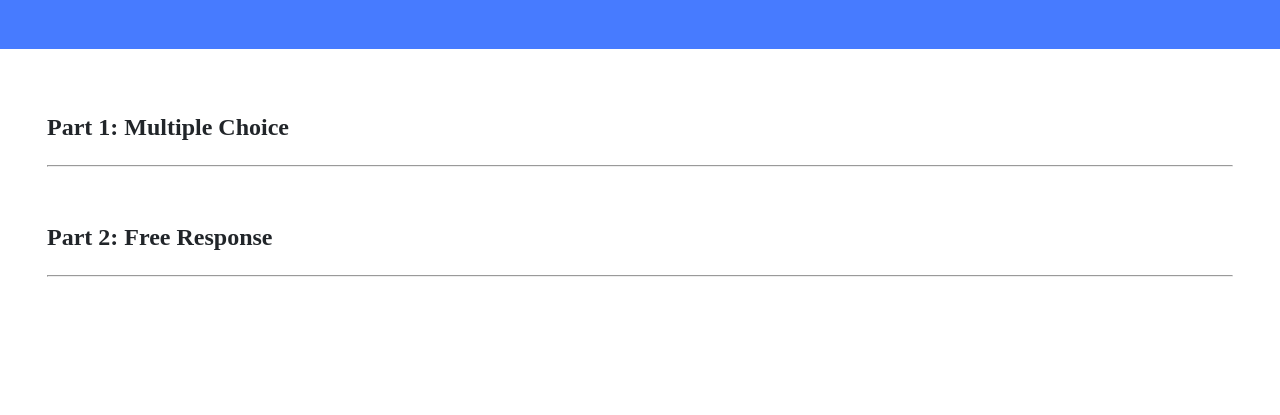
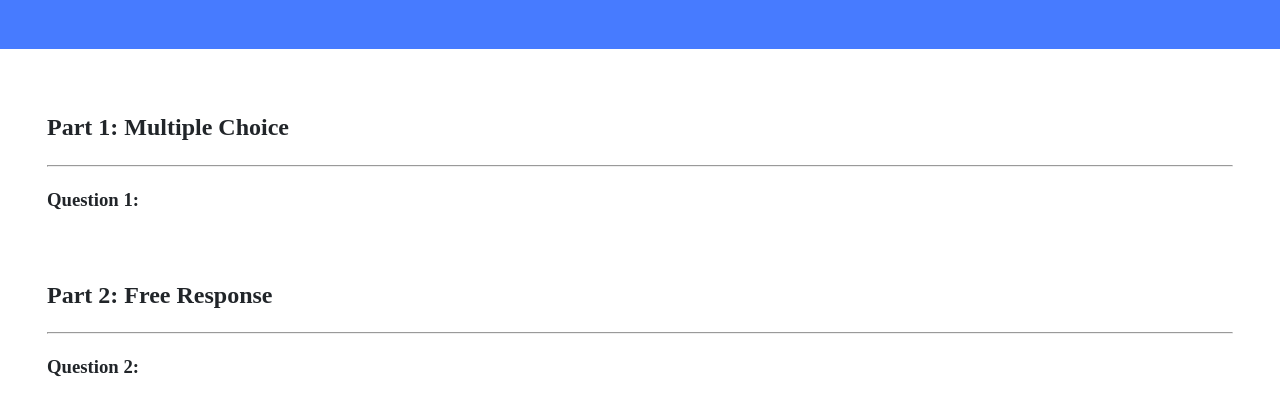
Before and after one commit to Iris-CR/CS50, a plain HTML site: page trivia/index.html in a window 1280 px wide. Shown: the part 151-566 px from the top of the page. Drawn offline with Linux system fonts and the light colour scheme.

Commit message:
Wed, Aug 21, 2024, 1:52 PM -03:00

```diff
--- a/trivia/index.html
+++ b/trivia/index.html
@@ -19,12 +19,14 @@
                 <h2>Part 1: Multiple Choice </h2>
                 <hr>
                 <!-- TODO: Add multiple choice question here -->
+                 <h3>Question 1:</h3>
             </div>
 
             <div class="section">
                 <h2>Part 2: Free Response</h2>
                 <hr>
                 <!-- TODO: Add free response question here -->
+                 <h3>Question 2:</h3>
             </div>
         </div>
     </body>
```
